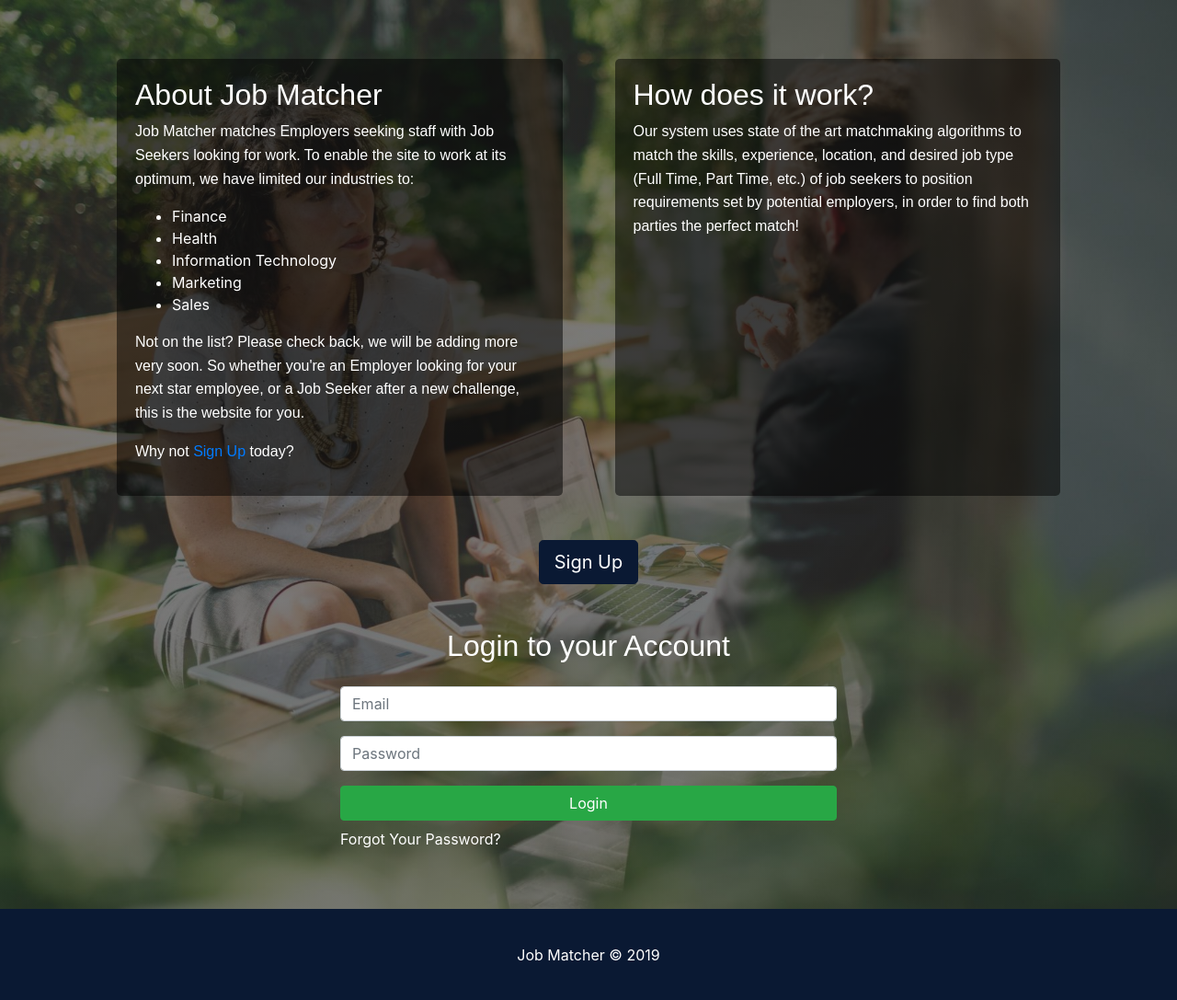
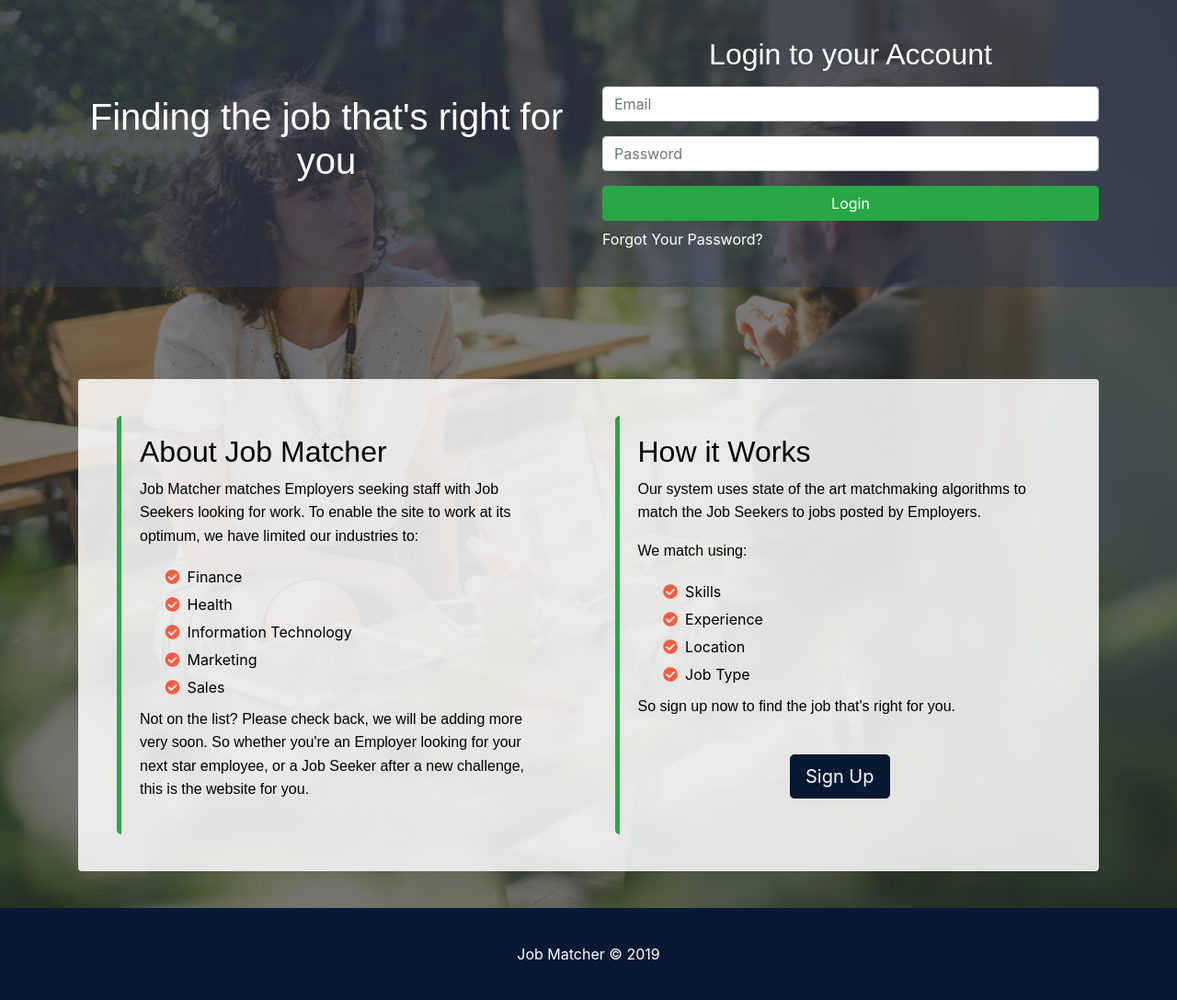
Before and after one commit to scottfeeney/matchmakers, a PHP site: page /default.php in a window 1280 px wide. Shown: the part 60-1147 px from the top of the page at 92% size. Run offline with PHP 8.4, Linux system fonts and the light colour scheme; a stand-in replaces the project's code that opens the database connection; some libraries are stand-ins or nearby versions.

Commit message:
Home page changes

```diff
--- a/default.php
+++ b/default.php
@@ -47,61 +47,32 @@
 ?>
 
 <section>
-	<div class="jumbotron jumbotron-fluid">
+	<div class="jumbotron jumbotron-fluid jumbotron-main-home">
+
+
+
+
+			<div class="home-top">
 
 				<div class="container">
 
-			<div id="about" class="mb-3">
 
 					<div class="row">
 
-					<div class="home-text-spacer"></div>
+						<div class="col-lg-6">
 
-					<div class="home-text-content">
-
-							<h2>About Job Matcher</h2>
-							<p>Job Matcher matches Employers seeking staff with Job Seekers looking for work. To enable the site to work at its optimum, we have limited our industries to: </p>
-							<ul>
-         						<li>Finance</li>
-         						<li>Health</li>
-         						<li>Information Technology</li>
-         						<li>Marketing</li>
-         						<li>Sales</li>
-      						</ul>
-							<p>Not on the list?  Please check back, we will be adding more very soon. So whether you're an Employer looking for your next star employee, or a Job Seeker after a new challenge, this is the website for you.</p>
-							<p>Why not <a href="signup.php">Sign Up</a> today?</p>
-					</div>
-
-					<div class="home-text-spacer"></div>
-
-					<div class="home-text-content home-text-content-two">
-
-							<h2>How does it work?</h2>
-							<p>Our system uses state of the art matchmaking algorithms to match the skills, experience, location, and desired job type (Full Time, Part Time,
-							etc.) of job seekers to position requirements set by potential employers, in order to find both parties the perfect match!</p>
-
-					</div>
-
-					<div class="home-text-spacer"></div>
-
+							<div class="page-banner-text">
+									<h1>Finding the job that's right for you</h1>
 								</div>
 
 							</div>
 
-			<div class="text-center">
-				<div class="row mb-5 mt-5">
-					<div class="col-12">
-						<a class="btn btn-primary btn-lg" role="button" href="signup.php">Sign Up</a>
+						<div class="col-lg-6">
+
+
+							<div class="login-heading">
+								<h2>Login to your Account</h2>
 							</div>
-				</div>
-
-				<h2>Login to your Account</h2>
-
-			</div>
-
-			<div class="row">
-
-				<div class="col-lg-6 ml-lg-auto mr-lg-auto">
 
 							<form action="default.php" method="post" class="mt-3">
 
@@ -132,6 +103,67 @@
 					</div>
 
 				</div>
+
+			</div>
+
+
+			<div class="container home-text-content-panel-container">
+
+
+
+				<div id="about" class="home-text-content-panel">
+
+					<div class="row">
+
+						<div class="home-text-spacer"></div>
+
+						<div class="home-text-content">
+
+								<h2>About Job Matcher</h2>
+								<p>Job Matcher matches Employers seeking staff with Job Seekers looking for work. To enable the site to work at its optimum, we have limited our industries to: </p>
+								<ul>
+									<li>Finance</li>
+									<li>Health</li>
+									<li>Information Technology</li>
+									<li>Marketing</li>
+									<li>Sales</li>
+								</ul>
+								<p>Not on the list?  Please check back, we will be adding more very soon. So whether you're an Employer looking for your next star employee, or a Job Seeker after a new challenge, this is the website for you.</p>
+						</div>
+
+						<div class="home-text-spacer"></div>
+
+						<div class="home-text-content home-text-content-two">
+
+								<h2>How it Works</h2>
+
+								<p>Our system uses state of the art matchmaking algorithms to match the Job Seekers to jobs posted by Employers.</p>
+
+								<p>We match using:</p>
+
+								<ul>
+									<li>Skills</li>
+									<li>Experience</li>
+									<li>Location</li>
+									<li>Job Type</li>
+								</ul>
+
+								<p>So sign up now to find the job that's right for you.</p>
+
+
+								<div style="text-align: center; margin-top: 40px;"><a class="btn btn-primary btn-lg" role="button" href="signup.php">Sign Up</a></div>
+
+						</div>
+
+						<div class="home-text-spacer"></div>
+
+					</div>
+
+				</div>
+
+
+
+		</div>
 	</div>
 </section>
 
--- a/styles/style.css
+++ b/styles/style.css
@@ -29,6 +29,20 @@ footer {
 	margin-top: 12px;
 	margin-left: 15px;
 }
+
+.jumbotron{
+	margin-bottom: 0px;
+	background-image: linear-gradient(rgba(50, 50, 50, 0.65), rgba(50, 50, 50, 0.65)),
+        /* Image from: https://www.pexels.com/photo/adult-beard-beverage-blur-590516/*/
+        url('../images/adult-asking-beard-590516.jpg');
+	background-repeat:no-repeat;
+	background-size:cover;
+	background-position: top;
+	color: white;
+	padding: 40px;
+
+}
+
 
 .main-container {
 	min-height: calc( 100% - 160px );
@@ -97,16 +111,65 @@ footer {
 }
 
 .home-text-content {
-	background:rgba(0,0,0,0.5);
+	/*background:rgba(0,0,0,0.5);*/
 	border-radius: 5px;
 	padding: 20px;
 	flex: 0 0 42.5%;
 	max-width: 42.5%;
 	text-align: left;
+	border-left: 5px solid #28a745;
+}
+
+
+.home-top {
+	background: rgba(48,56,83,.5);
+	padding: 40px;
+	margin: -40px -40px 0 -40px;
+}
+
+.home-text-content-panel {
+	margin: 100px 0 0 0;
+	background: rgba(255,255,255,0.85);
+	color: #000000;
+	padding-top: 40px;
+	padding-bottom: 40px;
+	border-radius: 4px;
+}
+
+.home-page ul {
+    margin-top: 7px;
+    margin-bottom: 7px;
+}
+
+.home-page  li {
+        list-style-type: none;
+        list-style-position: inside;
+        padding: 3px 0 3px 10px;
+        text-indent: -1.4em;
+}
+
+.home-page li:before {
+	color: #F85A3E;
+	content: "\f058";
+	font-family: "Font Awesome 5 Free";
+	width: 10px;
+	height: 10px;
+	margin-right: 8px;
+	font-weight: 900;
+}
+
+.login-heading {
+	text-align: center;
 }
 
 @media (max-width: 990px)
 {
+
+	.home-top{
+		padding: 20px;
+	}
+
+
 	.home-text-spacer {
 		display: none;
 	}
@@ -117,8 +180,26 @@ footer {
 		border-radius: 0;
 	}
 
-	.home-text-content-two {
-		margin-top: 20px;
+
+	.home-text-content-panel-container{
+		margin: -100px -55px 0 -55px;
+		width: auto;
+	}
+
+	.home-text-content-panel {
+		border-radius: 0;
+		padding-top: 20px;
+		padding-bottom: 20px;
+		padding-left: 20px;
+		padding-right: 20px;
+	}
+
+	.home-text-content {
+		border-left: 0;
+	}
+
+	.jumbotron-main-home {
+		padding: 40px 40px 0 40px;
 	}
 
 }
@@ -179,17 +260,6 @@ footer {
     text-align: center;
 }
 
-.jumbotron{
-	margin-bottom: 0px;
-	background-image: linear-gradient(rgba(50, 50, 50, 0.65), rgba(50, 50, 50, 0.65)),
-        /* Image from: https://www.pexels.com/photo/adult-beard-beverage-blur-590516/*/
-        url('../images/adult-asking-beard-590516.jpg');
-	background-repeat:no-repeat;
-	background-size:cover;
-	background-position: top;
-	color: white;
-
-}
 
 .forgot-password a {
 	color: #ffffff;
```
Lines whose indentation alone changed are shown as unchanged.
